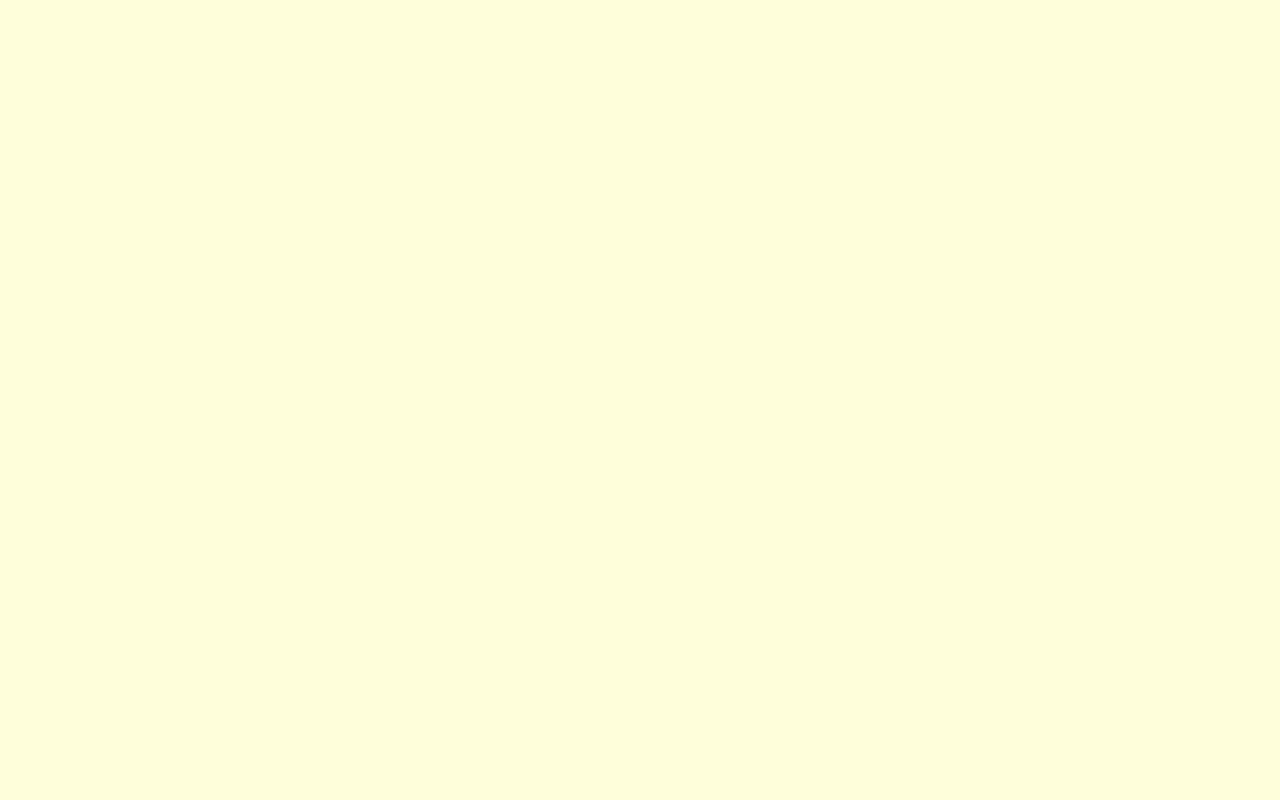
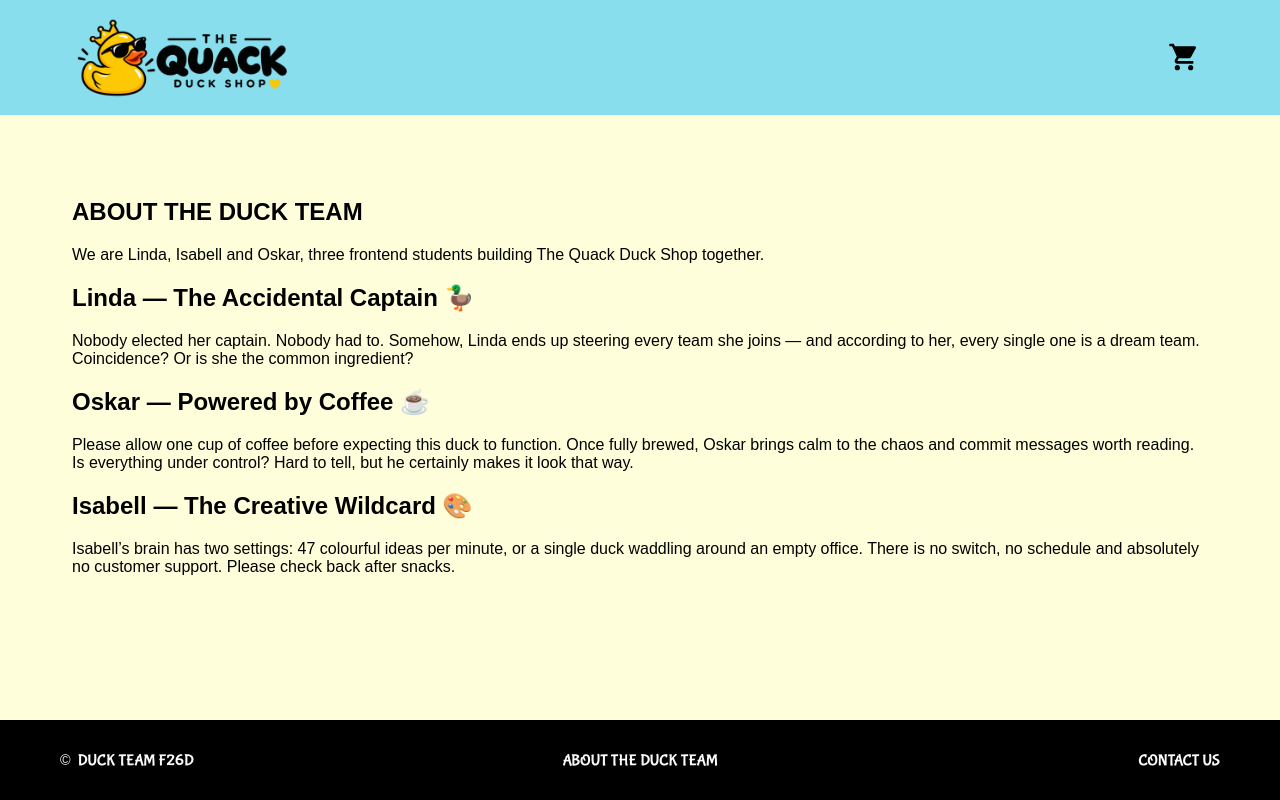
Before and after one commit to lindaalbrektsson/the-quack-duck-shop, a React (Vite) app: page /about in a window 1280 px wide. Before the commit this address had no page. Built offline with nearby package versions, Linux system fonts and the light colour scheme.

Commit message:
Add About page and footer link

```diff
--- a/src/App.tsx
+++ b/src/App.tsx
@@ -5,6 +5,7 @@ import AppLayout from "./components/AppLayout";
 import ProductListPage from "./pages/ProductListPage/ProductListPage";
 import ProductDetailsPage from "./pages/ProductDetailsPage/ProductDetailsPage";
 import CheckoutPage from "./pages/CheckoutPage/CheckoutPage";
+import AboutPage from "./pages/AboutPage/AboutPage";
 import { CartProvider } from "./context/CartContext";
 
 const App = () => {
@@ -15,6 +16,7 @@ const App = () => {
         <Route path="/" element={<ProductListPage />} />
         <Route path="/products/:id" element={<ProductDetailsPage />} />
         <Route path="/checkout" element={<CheckoutPage />} />
+        <Route path="/about" element={<AboutPage />} />
       </Route>
     </Routes>
 
--- a/src/components/Footer/Footer.css
+++ b/src/components/Footer/Footer.css
@@ -38,3 +38,12 @@
   font-size: 0.9em;
   margin-right: 4px;
 }
+
+.footer-link {
+  color: inherit;
+  text-decoration: none;
+}
+
+.footer-link:hover {
+  color: var(--color-pink);
+}
--- a/src/components/Footer/Footer.tsx
+++ b/src/components/Footer/Footer.tsx
@@ -1,3 +1,4 @@
+import { Link } from "react-router-dom";
 import "./Footer.css";
 
 function Footer() {
@@ -8,7 +9,11 @@ function Footer() {
           <span className="copyright">©</span> DUCK TEAM F26D
         </p>
 
-        <p>ABOUT THE DUCK TEAM</p>
+        <p>
+          <Link to="/about" className="footer-link">
+            ABOUT THE DUCK TEAM
+          </Link>
+        </p>
 
         <p>CONTACT US</p>
       </div>
--- /dev/null
+++ b/src/pages/AboutPage/AboutPage.tsx
@@ -0,0 +1,44 @@
+function AboutPage() {
+  return (
+    <section className="about-page">
+      <h1>ABOUT THE DUCK TEAM</h1>
+      <p>
+        We are Linda, Isabell and Oskar, three frontend students
+        building The Quack Duck Shop together.
+      </p>
+
+      <div className="about-page__team">
+        <article className="about-page__member">
+          <h2>Linda — The Accidental Captain 🦆</h2>
+          <p>
+            Nobody elected her captain. Nobody had to. Somehow, Linda ends up
+            steering every team she joins — and according to her, every single
+            one is a dream team. Coincidence? Or is she the common ingredient?
+          </p>
+        </article>
+
+        <article className="about-page__member">
+          <h2>Oskar — Powered by Coffee ☕</h2>
+          <p>
+            Please allow one cup of coffee before expecting this duck to
+            function. Once fully brewed, Oskar brings calm to the chaos and
+            commit messages worth reading. Is everything under control? Hard
+            to tell, but he certainly makes it look that way.
+          </p>
+        </article>
+
+        <article className="about-page__member">
+          <h2>Isabell — The Creative Wildcard 🎨</h2>
+          <p>
+            Isabell’s brain has two settings: 47 colourful ideas per minute,
+            or a single duck waddling around an empty office. There is no
+            switch, no schedule and absolutely no customer support.
+            Please check back after snacks.
+          </p>
+        </article>
+      </div>
+    </section>
+  );
+}
+
+export default AboutPage;
```
Also changed, not shown: src/pages/CheckoutPage/CheckoutPage.tsx (renamed from src/pages/CheckoutPage/Checkoutpage.tsx).
